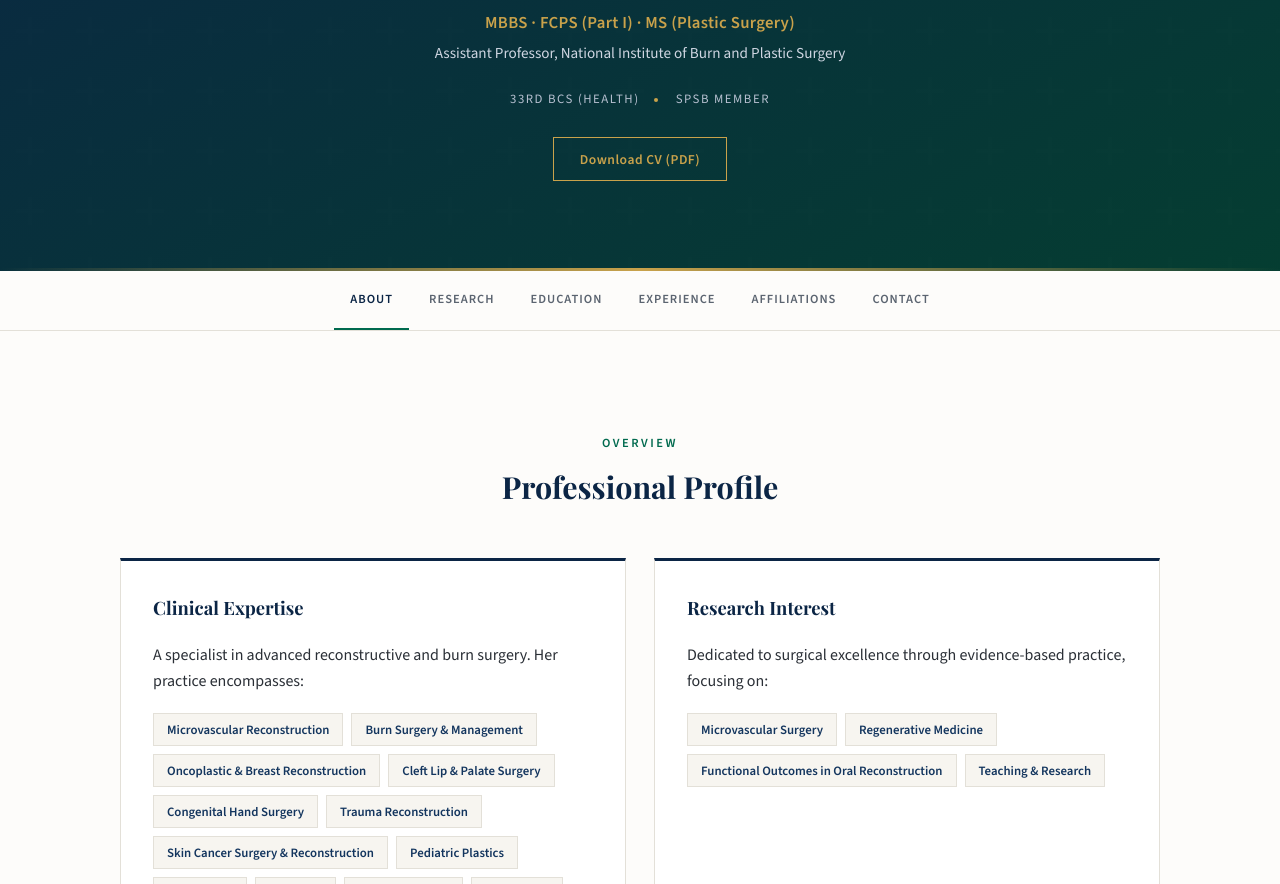
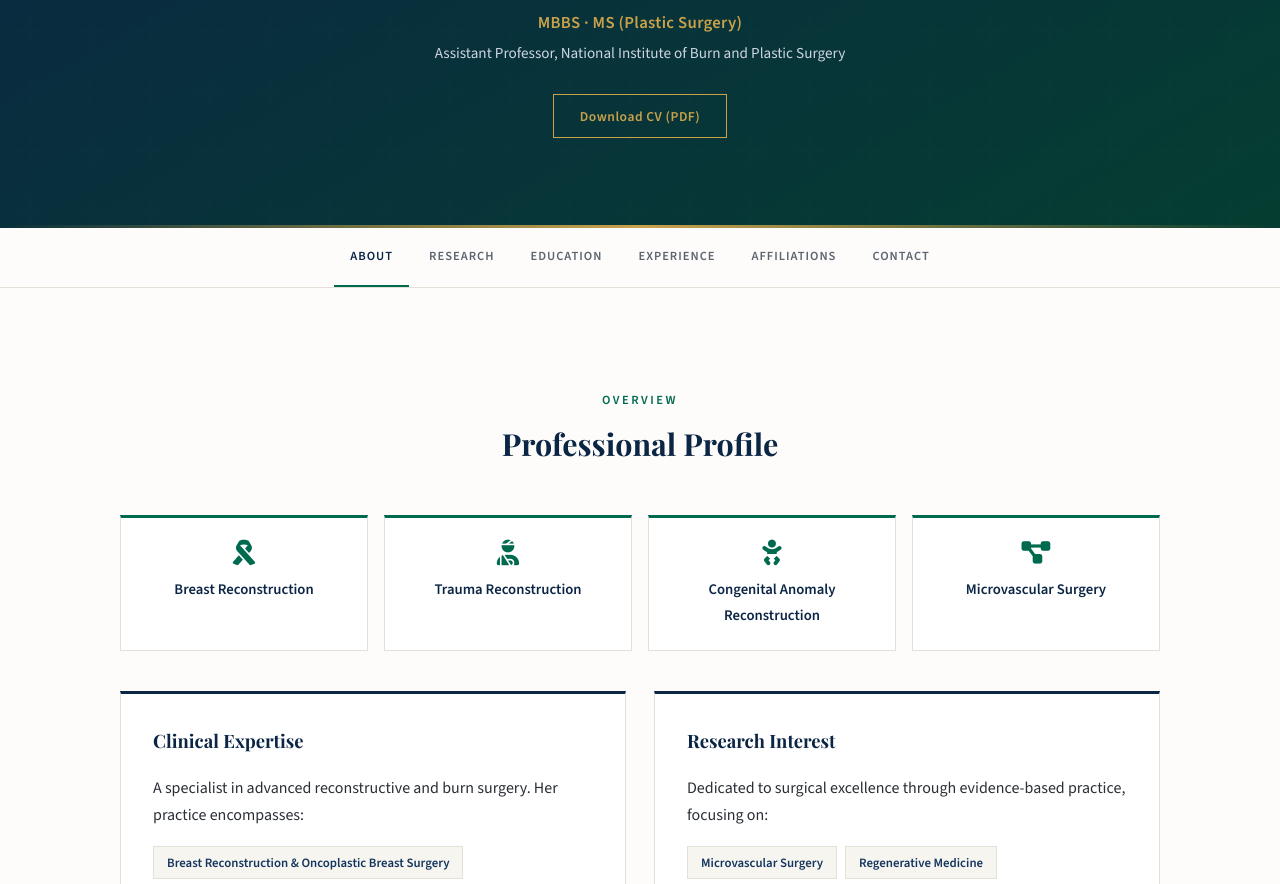
Before and after one commit to Shayban-Nasif/DrNabinaRahmanBlog, a plain HTML site: page index.html in a window 1280 px wide. Shown: the part 357-1241 px from the top of the page. Drawn offline with nearby package versions, Linux system fonts and the light colour scheme.

Commit message:
Simplify hero, add core-specialties strip, refine tag lists
Drop FCPS/BCS/SPSB badges from hero (redundant with Education/
Experience/Affiliations sections below). Lead Clinical Expertise with
breast reconstruction. Swap oral-reconstruction research tag for hand
surgery. Add a four-item Core Specialties strip highlighting breast,
trauma, congenital anomaly, and microvascular reconstruction.

```diff
--- a/index.html
+++ b/index.html
@@ -110,15 +110,6 @@
         .subtitle { font-size: 1.05rem; font-weight: 600; color: var(--gold-light); margin: 12px 0 4px; letter-spacing: 0.3px; }
         .role-line { font-size: 0.95rem; color: #cfd6e2; margin: 0; }
 
-        .credential-line {
-            margin-top: 22px;
-            font-size: 0.8rem;
-            letter-spacing: 1.5px;
-            text-transform: uppercase;
-            color: #b8c1d1;
-        }
-        .credential-line span:not(:last-child)::after { content: ''; display: inline-block; width: 4px; height: 4px; background: var(--gold-light); border-radius: 50%; margin: 0 14px; vertical-align: middle; }
-
         .cta-row { margin-top: 28px; }
         .btn {
             display: inline-block;
@@ -178,6 +169,11 @@
         }
 
         .grid { display: grid; grid-template-columns: repeat(auto-fit, minmax(300px, 1fr)); gap: 28px; }
+
+        .focus-grid { display: grid; grid-template-columns: repeat(auto-fit, minmax(200px, 1fr)); gap: 16px; margin-bottom: 40px; }
+        .focus-item { background: #fff; border: 1px solid var(--line); border-top: 3px solid var(--bd-green); padding: 22px 18px; text-align: center; }
+        .focus-item i { font-size: 1.6rem; color: var(--bd-green); margin-bottom: 10px; display: block; }
+        .focus-item span { font-weight: 700; color: var(--navy); font-size: 0.92rem; }
 
         .card { background: #fff; padding: 32px; border: 1px solid var(--line); border-top: 3px solid var(--navy); }
         .card h3 { font-size: 1.15rem; color: var(--navy); margin-top: 0; }
@@ -243,12 +239,8 @@
             <i class="fa fa-user-md fa-3x" style="color:var(--gold-light); display:none;"></i>
         </div>
         <h1>Dr. Nabina Rahman</h1>
-        <p class="subtitle">MBBS &middot; FCPS (Part I) &middot; MS (Plastic Surgery)</p>
+        <p class="subtitle">MBBS &middot; MS (Plastic Surgery)</p>
         <p class="role-line">Assistant Professor, National Institute of Burn and Plastic Surgery</p>
-        <div class="credential-line">
-            <span>33rd BCS (Health)</span>
-            <span>SPSB Member</span>
-        </div>
         <div class="cta-row">
             <a class="btn" href="resume.pdf" download>Download CV (PDF)</a>
         </div>
@@ -270,14 +262,20 @@
     <section id="about">
         <p class="section-label">Overview</p>
         <h2>Professional Profile</h2>
+        <div class="focus-grid">
+            <div class="focus-item"><i class="fa-solid fa-ribbon"></i><span>Breast Reconstruction</span></div>
+            <div class="focus-item"><i class="fa-solid fa-user-injured"></i><span>Trauma Reconstruction</span></div>
+            <div class="focus-item"><i class="fa-solid fa-baby"></i><span>Congenital Anomaly Reconstruction</span></div>
+            <div class="focus-item"><i class="fa-solid fa-diagram-project"></i><span>Microvascular Surgery</span></div>
+        </div>
         <div class="grid">
             <div class="card">
                 <h3>Clinical Expertise</h3>
                 <p>A specialist in advanced reconstructive and burn surgery. Her practice encompasses:</p>
                 <ul class="tag-list">
+                    <li>Breast Reconstruction &amp; Oncoplastic Breast Surgery</li>
                     <li>Microvascular Reconstruction</li>
                     <li>Burn Surgery &amp; Management</li>
-                    <li>Oncoplastic &amp; Breast Reconstruction</li>
                     <li>Cleft Lip &amp; Palate Surgery</li>
                     <li>Congenital Hand Surgery</li>
                     <li>Trauma Reconstruction</li>
@@ -297,8 +295,8 @@
                 <ul class="tag-list">
                     <li>Microvascular Surgery</li>
                     <li>Regenerative Medicine</li>
-                    <li>Functional Outcomes in Oral Reconstruction</li>
                     <li>Teaching &amp; Research</li>
+                    <li>Hand Surgery</li>
                 </ul>
             </div>
         </div>
```
